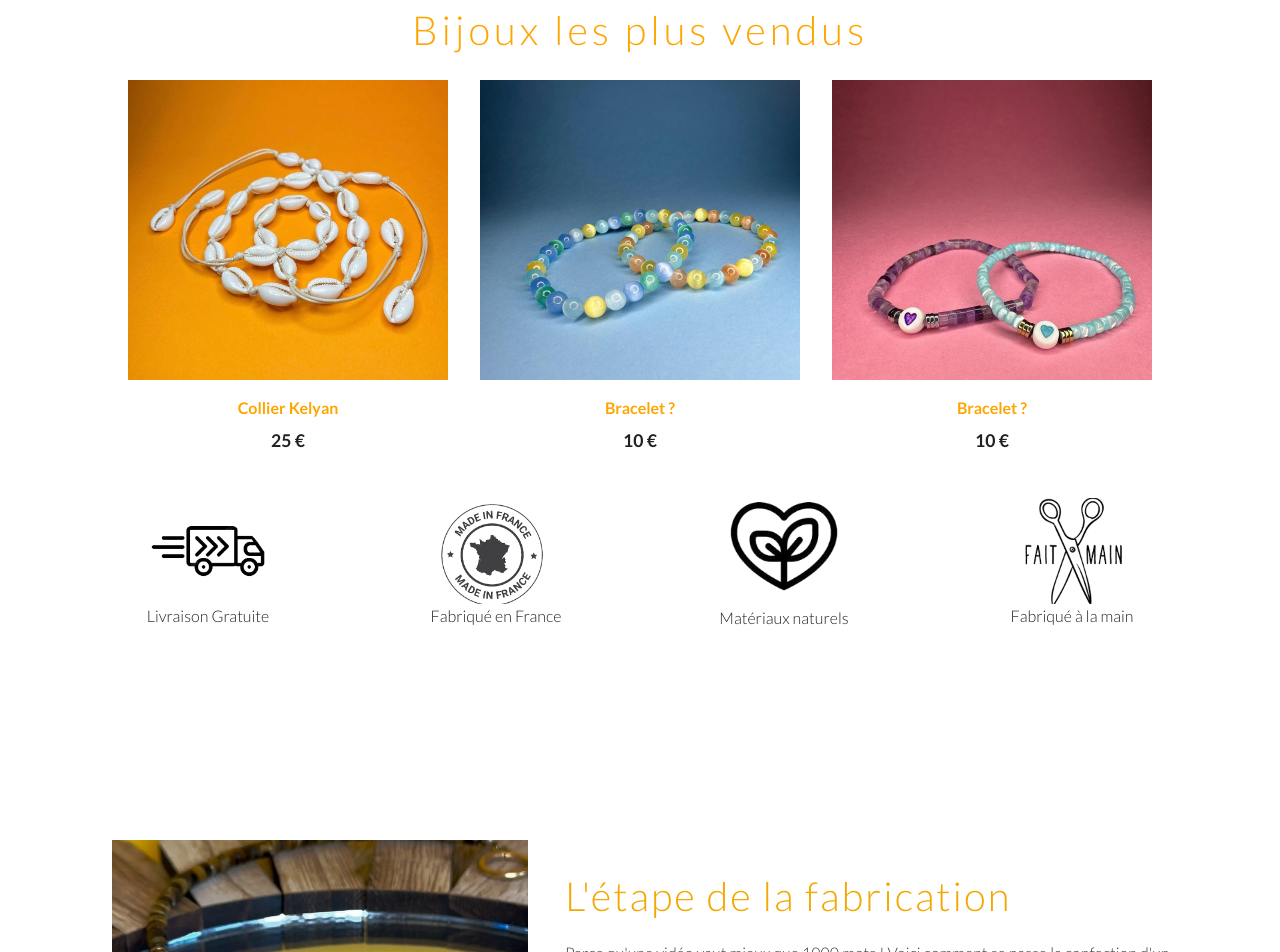
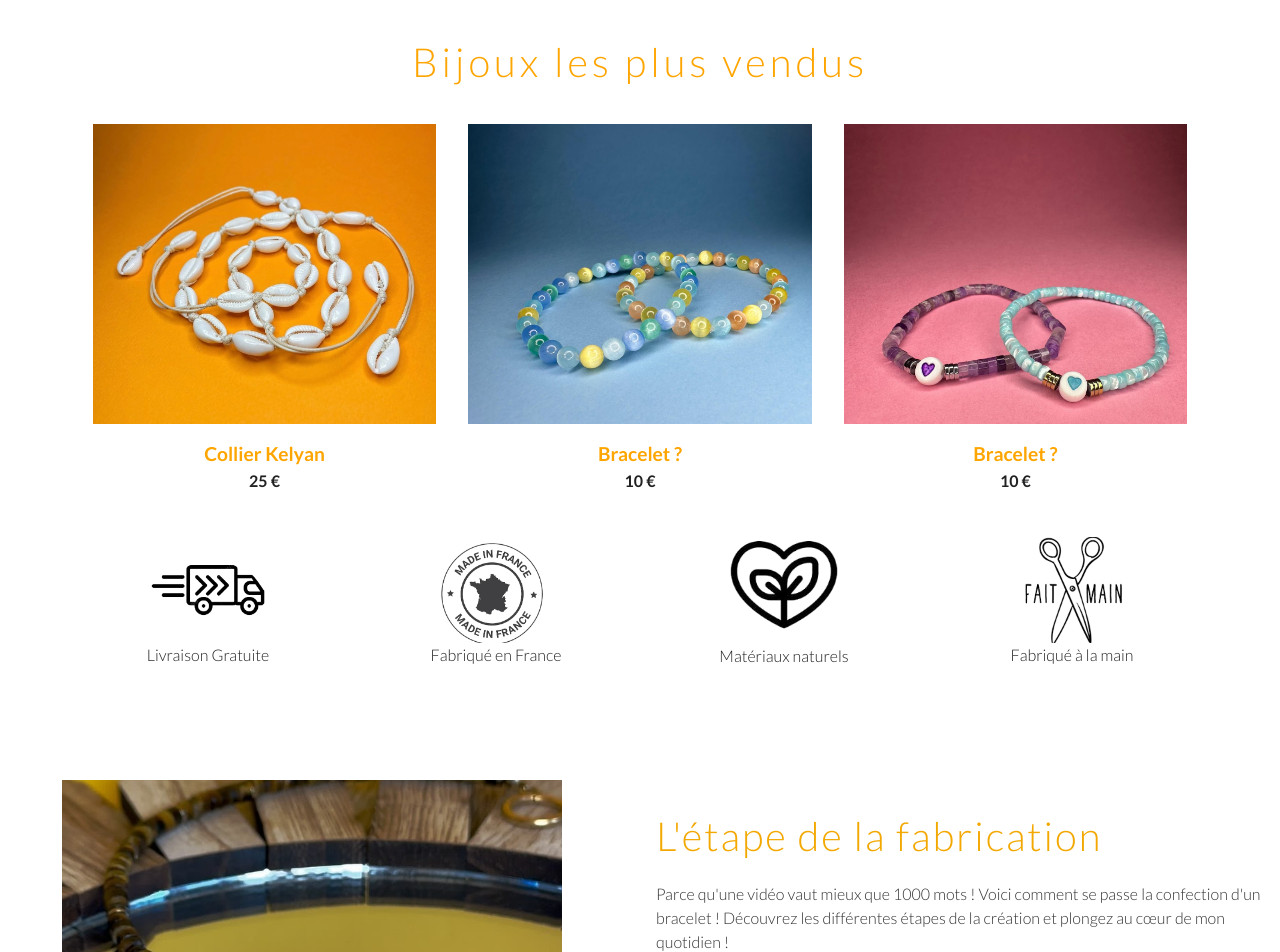
Before and after one commit to LovisCoding/atelier_manon_front, a React (Vite) app: page /home in a window 1280 px wide. Shown: the part 840-1792 px from the top of the page. Built offline with nearby package versions, Linux system fonts and the light colour scheme.

Commit message:
Correctif page home

```diff
--- a/src/pages/home/BestSale.jsx
+++ b/src/pages/home/BestSale.jsx
@@ -2,89 +2,47 @@ import React from 'react';
 import { Box, Grid, Stack, Typography, CardMedia, CardContent } from '@mui/material';
 import Banner from '../../components/Banner';
 
-const BestSale = () => {
+const BestSale = ({ products }) => {
   return (
-    <Stack>
-      <Stack sx={{ height: '100vh' }}>
+    <Stack sx={{ margin: '0 auto', padding: '2rem' }}>
       <Typography
         variant="sectionTitle"
         sx={{
           fontSize: '2.5rem',
           textAlign: 'center',
           letterSpacing: '0.1em',
+          marginBottom: '2rem',
         }}
       >
         Bijoux les plus vendus
       </Typography>
 
-        <Box sx={{ width: '80%', margin: '0 auto' }}>
+      <Box sx={{ width: '90%', margin: '0 auto' }}>
         <Grid container spacing={4}>
-            <Grid item xs={12} sm={6} md={4}>
-              <Box variant="cardContainer">
+          {products.map((product, index) => (
+            <Grid item xs={12} sm={6} md={4} key={index}>
+              <Box variant="cardContainer" sx={{ display: 'flex', flexDirection: 'column', alignItems: 'center' }}>
                 <CardMedia
                   component="img"
-                  alt="Produit 1"
+                  alt={product.title}
                   height="300"
-                  image="./src/assets/img/bracelet1.png"
+                  image={product.image}
+                  sx={{ width: '100%', objectFit: 'cover' }}
                 />
-                <CardContent
-                  sx={{
-                    display: 'flex',
-                    flexDirection: 'column',
-                    alignItems: 'center',
-                  }}
-                >
-                  <Typography variant="cardTitle">Collier Kelyan</Typography>
-                  <Typography variant="cardPrice">25 €</Typography>
+                <CardContent sx={{ textAlign: 'center' }}>
+                  <Typography variant="cardTitle" sx={{ fontSize: '1.2rem', fontWeight: '600', marginBottom: '8px' }}>
+                    {product.title}
+                  </Typography><br />
+                  <Typography variant="cardPrice" sx={{ fontSize: '1rem', fontWeight: 'bold' }}>
+                    {product.price} €
+                  </Typography>
                 </CardContent>
               </Box>
             </Grid>
-
-            <Grid item xs={12} sm={6} md={4}>
-              <Box variant="cardContainer">
-                <CardMedia
-                  component="img"
-                  alt="Produit 2"
-                  height="300"
-                  image="./src/assets/img/bracelet2.png"
-                />
-                <CardContent
-                  sx={{
-                    display: 'flex',
-                    flexDirection: 'column',
-                    alignItems: 'center',
-                  }}
-                >
-                  <Typography variant="cardTitle">Bracelet ?</Typography>
-                  <Typography variant="cardPrice">10 €</Typography>
-                </CardContent>
-              </Box>
-            </Grid>
-
-            <Grid item xs={12} sm={6} md={4}>
-              <Box variant="cardContainer">
-                <CardMedia
-                  component="img"
-                  alt="Produit 3"
-                  height="300"
-                  image="./src/assets/img/bracelet3.png"
-                />
-                <CardContent
-                  sx={{
-                    display: 'flex',
-                    flexDirection: 'column',
-                    alignItems: 'center',
-                  }}
-                >
-                  <Typography variant="cardTitle">Bracelet ?</Typography>
-                  <Typography variant="cardPrice">10 €</Typography>
-                </CardContent>
-              </Box>
-            </Grid>
+          ))}
         </Grid>
       </Box>
       <Banner />
-      </Stack>
     </Stack>
   );
 };
--- a/src/pages/home/Home.jsx
+++ b/src/pages/home/Home.jsx
@@ -22,6 +22,24 @@ const avisData = [
   },
 ];
 
+const products = [
+  {
+    title: "Collier Kelyan",
+    price: "25",
+    image: "./src/assets/img/bracelet1.png",
+  },
+  {
+    title: "Bracelet ?",
+    price: "10",
+    image: "./src/assets/img/bracelet2.png",
+  },
+  {
+    title: "Bracelet ?",
+    price: "10",
+    image: "./src/assets/img/bracelet3.png",
+  },
+];
+
 const Home = () => {
   const bestSaleRef = useRef(null);
 
@@ -35,7 +53,7 @@ const Home = () => {
     <div>
       <Presentation scrollToSection={scrollToBestSale} />
       <div ref={bestSaleRef}>
-        <BestSale />
+        <BestSale products={products} />
       </div>
       <ManufacturingStep />
       <AvisList title="Vos avis comptent" avisData={avisData} />
--- a/src/pages/home/ManufacturingStep.jsx
+++ b/src/pages/home/ManufacturingStep.jsx
@@ -3,13 +3,20 @@ import { Box, Grid, Typography } from '@mui/material';
 
 const ManufacturingStep = () => {
   return (
-    <Box sx={{ width: '100%', padding: '80px 0' }}>
-      <Grid container alignItems="flex-start">
-        <Grid item xs={12} sm={6} sx={{ display: 'flex', justifyContent: 'center' }}>
+    <Box sx={{ width: '100%', padding: { xs: '40px 0', sm: '80px 0' } }}>
+      <Grid container alignItems="flex-start" spacing={4}>
+        <Grid
+          item xs={12} sm={6}
+          sx={{ display: 'flex', justifyContent: 'center' }}
+        >
           <img
             src="./src/assets/img/step.jpg"
             alt="Étape de la fabrication"
-            style={{ width: '65%' }}
+            style={{
+              width: '100%',
+              maxWidth: '500px', // Limite la largeur de l'image
+              height: 'auto',
+            }}
           />
         </Grid>
 
@@ -18,29 +25,32 @@ const ManufacturingStep = () => {
           sx={{
             display: 'flex',
             flexDirection: 'column',
-            alignItems: 'flex-start',
-            marginTop: '2rem',
-            marginLeft: '-75px',
+            alignItems: { xs: 'center', sm: 'flex-start' },
+            marginTop: { xs: '1rem', sm: '2rem' },
+            paddingLeft: { sm: '0', xs: '1rem' },
+            textAlign: { xs: 'center', sm: 'left' },
           }}
         >
           <Typography
             variant="h4"
             sx={{
-          fontSize: '2.5rem',
+              fontSize: { xs: '1.8rem', sm: '2.5rem' },
               color: '#F3A800',
               marginBottom: '20px',
-          letterSpacing: '2px'
+              letterSpacing: '2px',
             }}
           >
             L'étape de la fabrication
           </Typography>
+
           <Typography
             variant="body1"
             sx={{
-              fontSize: '1rem',
+              fontSize: { xs: '1rem', sm: '1rem' },
               color: '#333',
               maxWidth: '700px',
               lineHeight: '1.5',
+              margin: { xs: '0 auto', sm: '0' },
             }}
           >
             Parce qu'une vidéo vaut mieux que 1000 mots ! Voici comment se passe la confection d'un bracelet !
--- a/src/pages/home/Presentation.jsx
+++ b/src/pages/home/Presentation.jsx
@@ -25,7 +25,7 @@ const Presentation = ({ scrollToSection }) => {
         alignItems: 'center',
         height: '100vh',
         width: '100%',
-        backgroundImage: 'url(/src/assets/img/Home.webp)',
+        backgroundImage: 'url(/src/assets/img/home.webp)',
         backgroundPosition: `center ${scrollPosition * 0.1 - 100}px`,
         backgroundSize: 'cover',
         backgroundAttachment: 'fixed',
```
Lines whose indentation alone changed are shown as unchanged.
